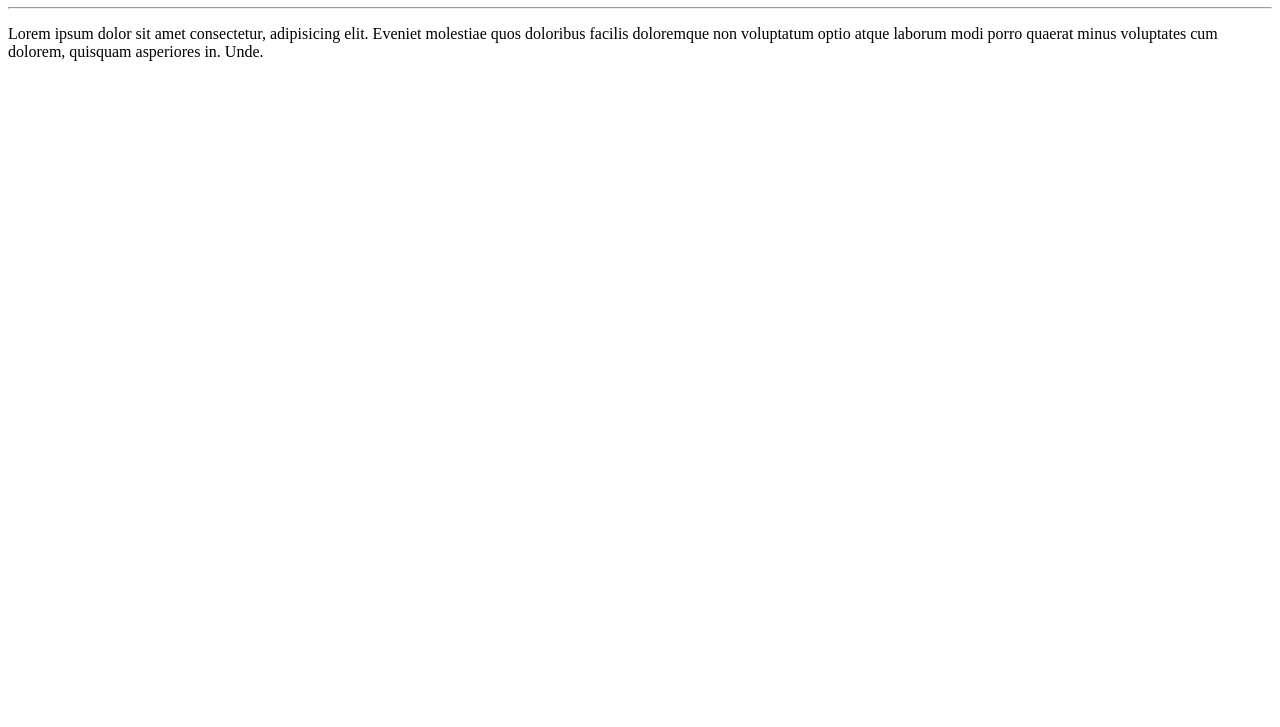
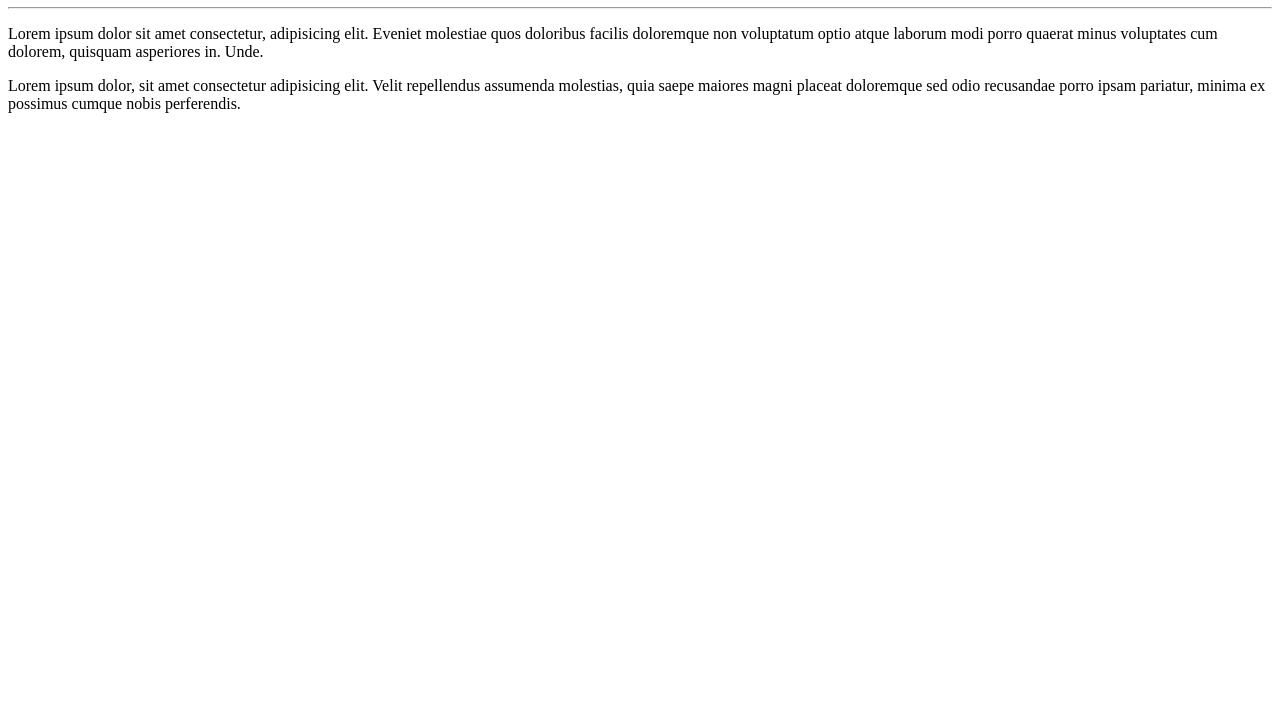
Before and after one commit to fabriciosilvaJr/Ola-Mundo, a plain HTML site: page site-exemplo/index.html in a window 1280 px wide. Shown: the part 73-800 px from the top of the page. Drawn offline with Linux system fonts and the light colour scheme.

Commit message:
adicionei um parágrafo

```diff
--- a/site-exemplo/index.html
+++ b/site-exemplo/index.html
@@ -10,5 +10,6 @@
     <h1>Olá, Mundo!</h1>
     <hr>
     <p>Lorem ipsum dolor sit amet consectetur, adipisicing elit. Eveniet molestiae quos doloribus facilis doloremque non voluptatum optio atque laborum modi porro quaerat minus voluptates cum dolorem, quisquam asperiores in. Unde.</p>
+    <p>Lorem ipsum dolor, sit amet consectetur adipisicing elit. Velit repellendus assumenda molestias, quia saepe maiores magni placeat doloremque sed odio recusandae porro ipsam pariatur, minima ex possimus cumque nobis perferendis.</p>
 </body>
 </html>
```
